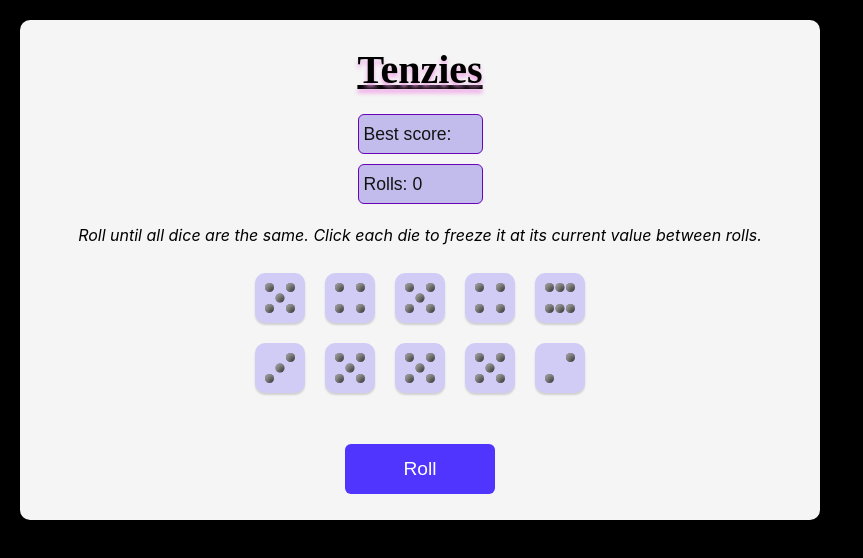
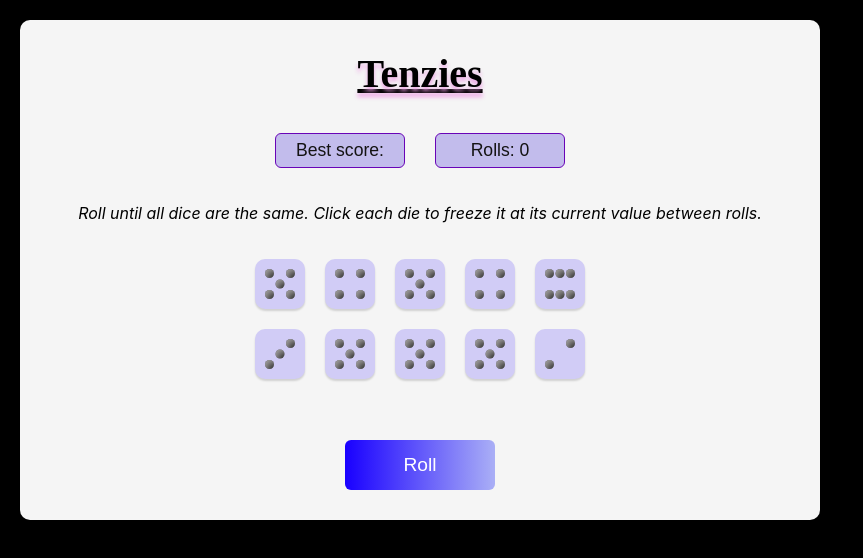
Before and after one commit to KingaSzayer-Iths/tenzies-app, a React (Create React App) app: page / in a window 1280 px wide. Shown: the top 558 px of the page, without its empty margins (0-863 px from the left). Built offline with nearby package versions, Linux system fonts and the light colour scheme.

Commit message:
change Best score and Roll div to button

```diff
--- a/src/App.js
+++ b/src/App.js
@@ -130,8 +130,8 @@ export default function App() {
         <h1 className="title">Tenzies</h1>
 
         <div className="score">
-          <div>Best score: {lowestRolls > -1 ? lowestRolls : ''}</div>
-          <div>Rolls: {counter}</div>
+          <button className="button-score">Best score: {lowestRolls > -1 ? lowestRolls : ''}</button>
+          <button className="button-score">Rolls: {counter}</button>
         </div>
 
 
--- a/src/style.css
+++ b/src/style.css
@@ -157,7 +157,8 @@ main {
   width: 150px;
   border: none;
   border-radius: 6px;
-  background-color: #5035FF;
+  /* background-color: #5035FF; */
+  background-image: linear-gradient(to right, rgb(25, 0, 255) , rgb(170, 175, 246));
   /* background-color: #d1ccf6; */
   color: white;
   font-size: 1.2rem;
@@ -173,10 +174,9 @@ main {
   box-shadow: inset 5px 5px 10px -3px rgba(0, 0, 0, 0.7);
 }
 
-.score div {
+.xscore div {
   height: 40px;
-  width: 125px;
-  /* border: none; */
+  width: 130px;
   border: #6904b7 solid 1px;
   border-radius: 6px;
   background-color: #c2bcec;
@@ -184,15 +184,32 @@ main {
   font-size: 1.1rem;
   font-family: 'Karla', sans-serif;
   display: flex;
+  gap: 25px;
+  grid-template: auto / repeat(4, 1fr);
+  margin: 10px;
+  align-items: center;
+  padding: 5px;
+  justify-content: center;
 
   /* flex-direction: row; */
   /* display: grid; */
-  grid-template: auto / repeat(4, 1fr);
-  margin: 10px;
-  /* gap: 15px; */
-  align-items: center;
-  padding: 5px;
-  /* justify-content: center; */
+}
+
+.score {
+  text-align: center;
+}
+
+.button-score {
+  display: inline-block;
+  margin: 15px;
+  height: 35px;
+  width: 130px;
+  border: #6904b7 solid 1px;
+  border-radius: 6px;
+  background-color: #c2bcec;
+  color: rgb(20, 19, 19);
+  font-size: 1.1rem;
+  /* font-family: 'Karla', sans-serif; */
 }
 
 
```
